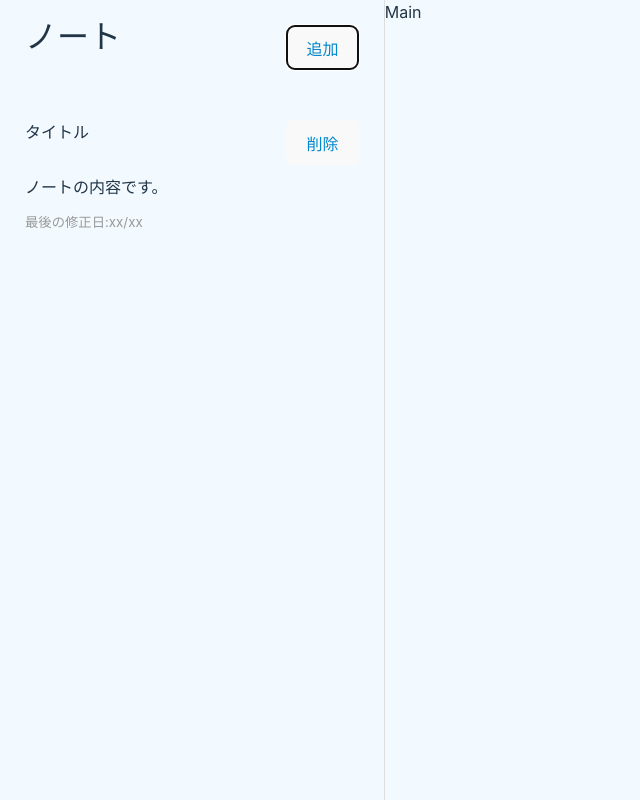
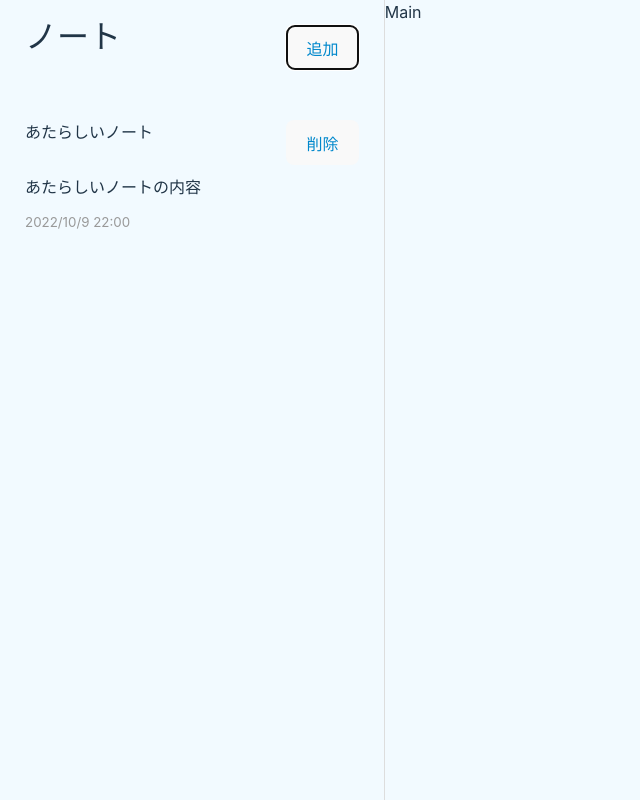
Before and after one commit to 87ko/umy-react-noteapp, a React (Vite) app in the folder app/: page / in a window 1280 px wide. Both pictures are taken after a click on the button "追加". Shown: the whole page, without its empty margins (0-640 px from the left). Built offline with nearby package versions, Linux system fonts and the light colour scheme.

Commit message:
sidebar | describe note-list

```diff
--- a/app/src/App.jsx
+++ b/app/src/App.jsx
@@ -20,7 +20,7 @@
 
 	return (
 		<div className="App">
-			<Sidebar onAddNote={onAddNote} />
+			<Sidebar onAddNote={onAddNote} notes={notes} />
 			<Main />
 		</div>
 	);
--- a/app/src/components/Sidebar.jsx
+++ b/app/src/components/Sidebar.jsx
@@ -1,7 +1,7 @@
 import React from "react";
 import "./Sidebar.css";
 
-const Sidebar = ({ onAddNote }) => {
+const Sidebar = ({ onAddNote, notes }) => {
 	return (
 		<div class="app-sidebar">
 			<div className="app-sidebar-header">
@@ -9,14 +9,24 @@
 				<button onClick={onAddNote}>追加</button>
 			</div>
 			<div className="app-sidebar-notes">
-				<div className="app-sidebar-note">
-					<div className="sidebar-note-title">
-						<strong>タイトル</strong>
-						<button>削除</button>
+				{notes.map((note) => (
+					<div className="app-sidebar-note" key={note.id}>
+						<div className="sidebar-note-title">
+							<strong>{note.title}</strong>
+							<button>削除</button>
+						</div>
+						<p>{note.content}</p>
+						<small>
+							{new Date(note.modDate).toLocaleDateString(
+								"ja-JP",
+								{
+									hour: "2-digit",
+									minute: "2-digit",
+								}
+							)}
+						</small>
 					</div>
-					<p>ノートの内容です。</p>
-					<small>最後の修正日:xx/xx</small>
-				</div>
+				))}
 			</div>
 		</div>
 	);
```
